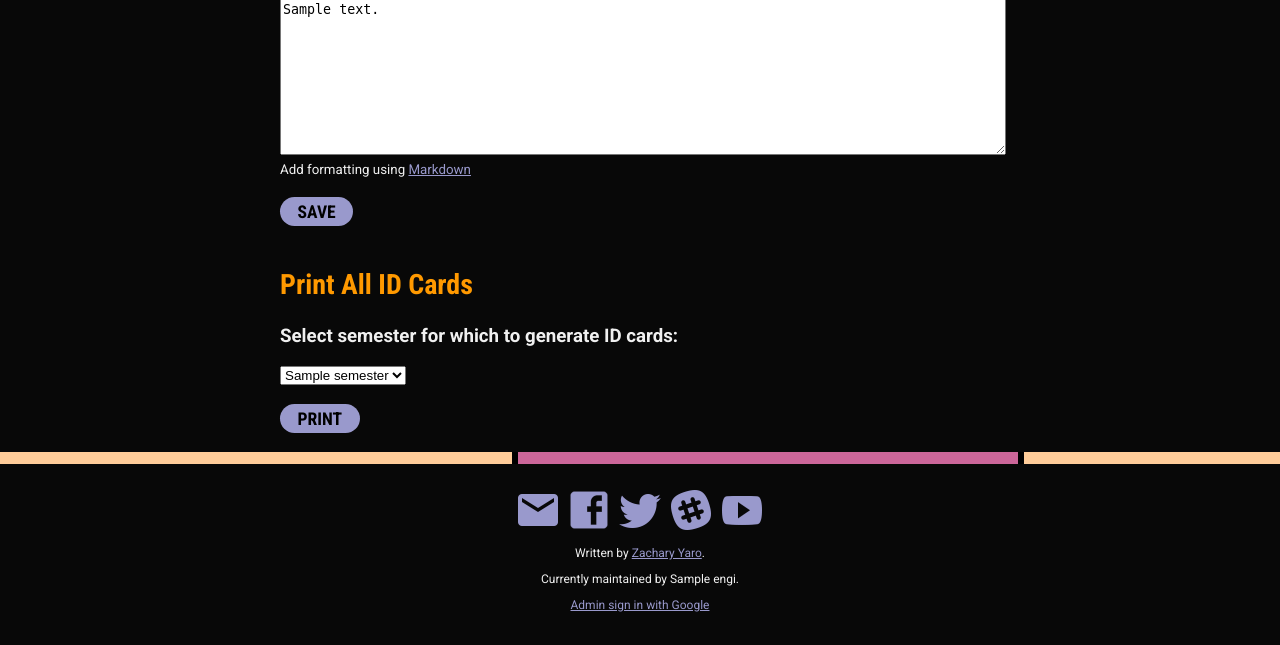
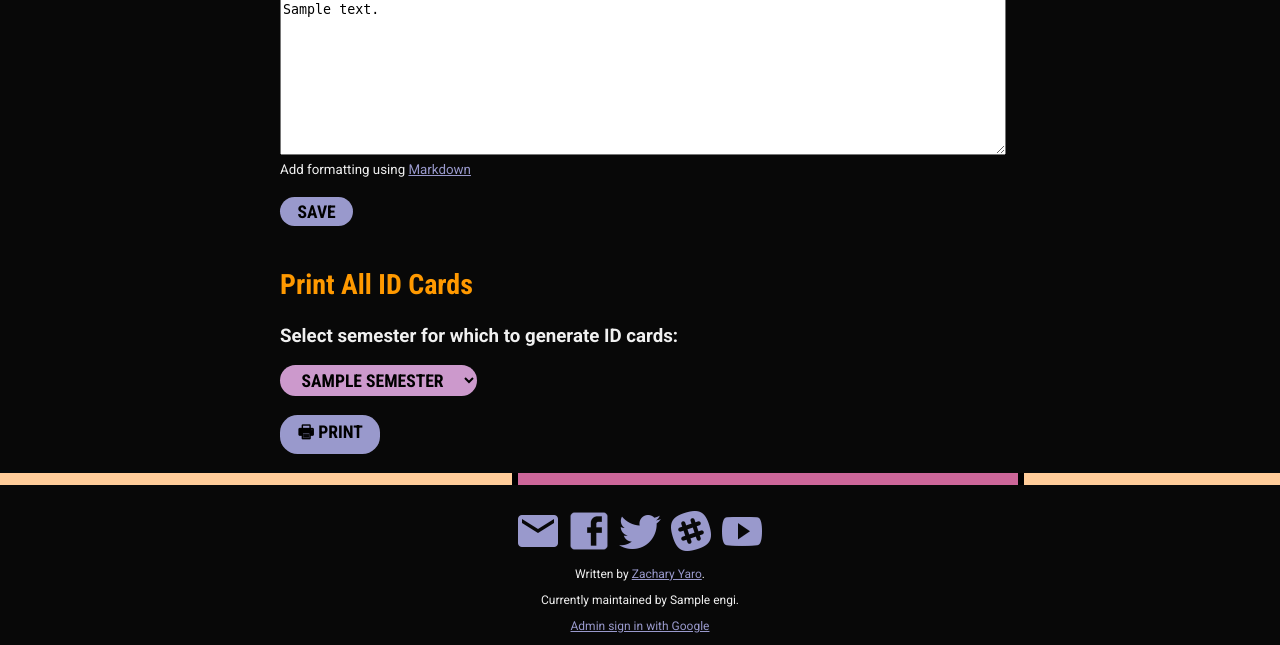
Before and after one commit to RITSTARClub/star-site, a Python web app: template templates/admin.html in a window 1280 px wide. Shown: the part 374-1019 px from the top of the page. Before the commit the page ends 986 px from the top, so only its background shows below. Run offline with Jinja, Linux system fonts and the light colour scheme; the template is opened without the code that fills it: most values are stand-ins (such as "Sample title", 1, 10 or a date in 2020).

Commit message:
Style edits in admin.html, add printer emoji

```diff
--- a/templates/admin.html
+++ b/templates/admin.html
@@ -22,14 +22,14 @@
 	<h2>Print All ID Cards</h2>
 	<form action=/cards/all>
 		<h3>Select semester for which to generate ID cards:</h3>
-		<select name="semester" size="{{ semesters|length }}">
+		<select name="semester">
 			{% for semester in semesters %}
-			<option value={{ semester }}{% if semester == current_semester%} selected="selected"{%endif%}>{{ semester }}</option>
+			<option value={{ semester }}{% if semester == current_semester %} selected="selected"{% endif %}>{{ semester }}</option>
 			{% endfor %}
 		</select>
 		<br />
 		<br />
-		<button type="submit">Print</button>
+		<button type="submit">&#x1f5b6; Print</button>
 		<br />
 		<br />
 	</form>
```
